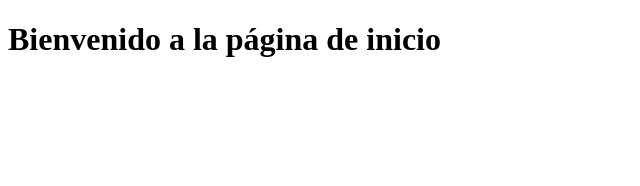
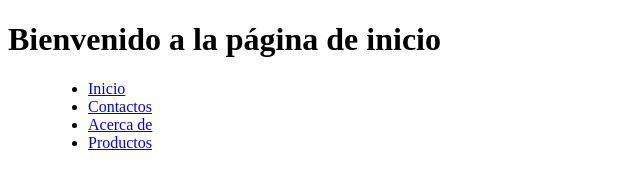
Before and after one commit to alce65/demo-01-indra-26-11b, a plain HTML site: page web/index.html in a window 1280 px wide. Shown: the whole page, without its empty margins (0-640 px from the left). Drawn offline with Linux system fonts and the light colour scheme.

Commit message:
Add menu to home page

```diff
--- a/web/index.html
+++ b/web/index.html
@@ -10,6 +10,14 @@
 <body>
     <header>
         <h1>Bienvenido a la página de inicio</h1>
+        <menu>
+            <ul>
+                <li><a href="/">Inicio</a></li>
+                <li><a href="/contacts">Contactos</a></li>
+                <li><a href="/about">Acerca de</a></li>
+                <li><a href="/products">Productos</a></li>
+            </ul>
+        </menu>
     </header>
 </body>
 </html>
```
